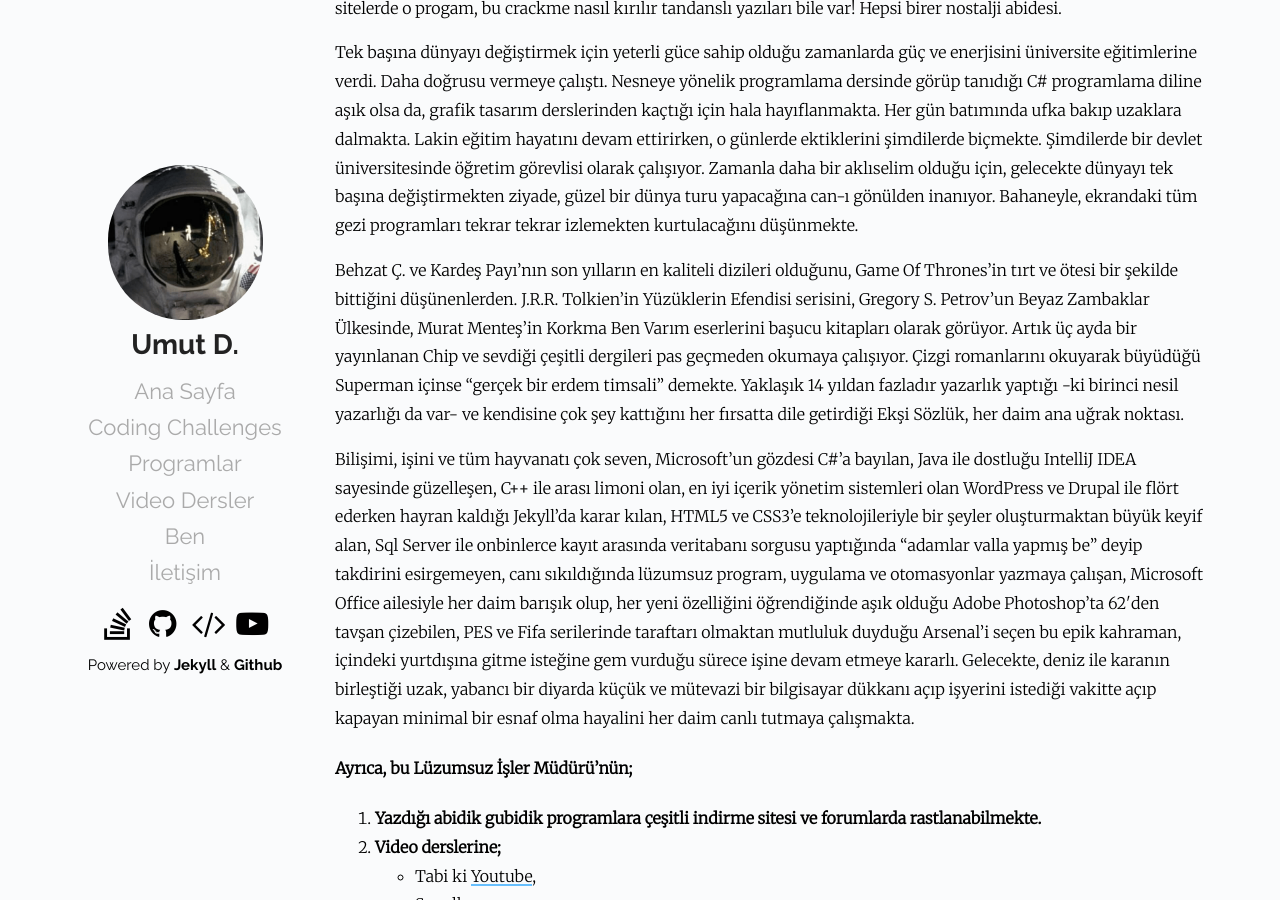
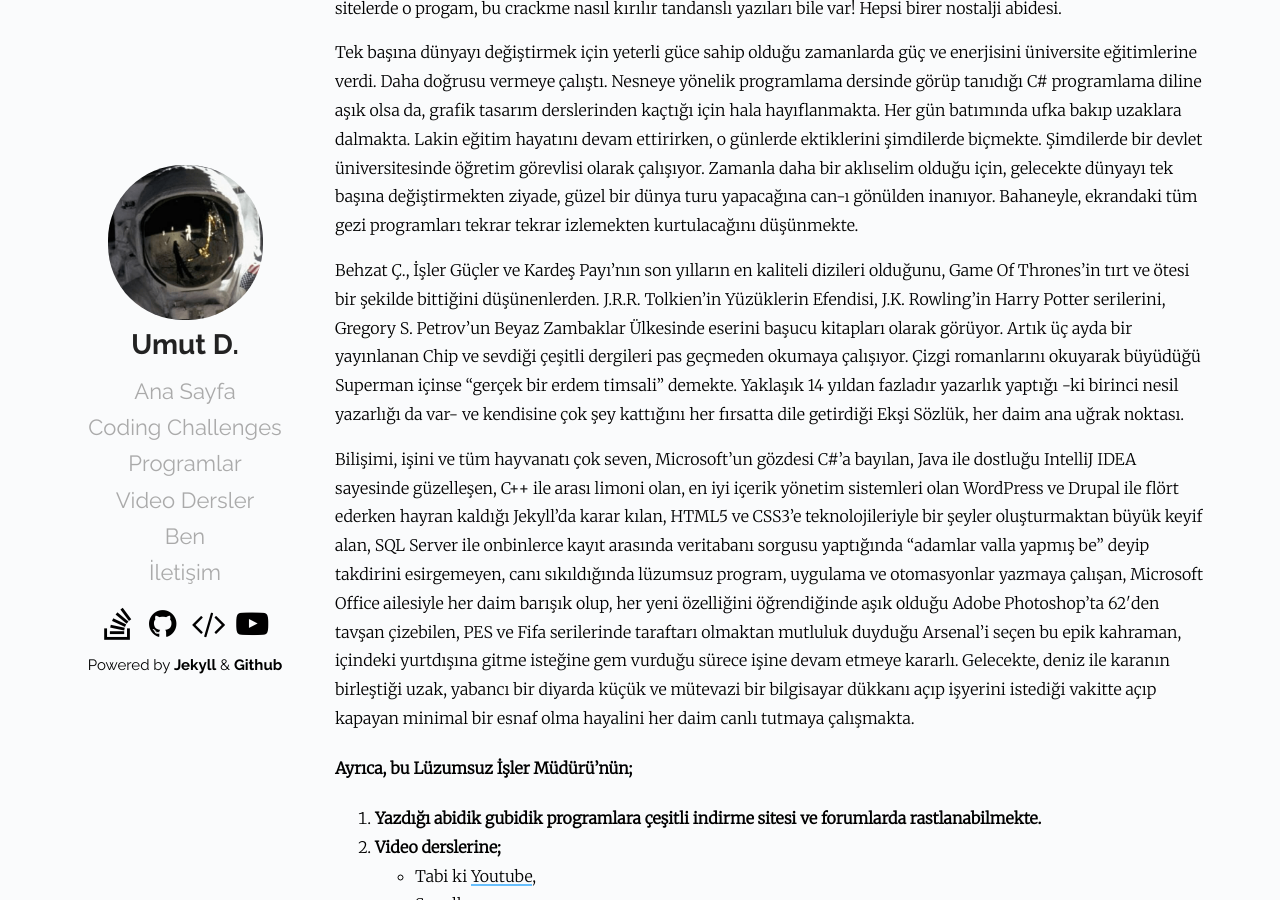
Before and after one commit to Umut-D/umutd.com, a Jekyll site: the page built from pages/ben.md, in a window 1280 px wide and 900 px high, scrolled down 560 px. Built offline with Jekyll 4.4.1, drawn with Linux system fonts in a browser that asks for light colours.

Commit message:
Ben Sayfasi Guncellendi

```diff
--- a/pages/ben.md
+++ b/pages/ben.md
@@ -8,9 +8,9 @@
 
 Tek başına dünyayı değiştirmek için yeterli güce sahip olduğu zamanlarda güç ve enerjisini üniversite eğitimlerine verdi. Daha doğrusu vermeye çalıştı. Nesneye yönelik programlama dersinde görüp tanıdığı C# programlama diline aşık olsa da, grafik tasarım derslerinden kaçtığı için hala hayıflanmakta. Her gün batımında ufka bakıp uzaklara dalmakta. Lakin eğitim hayatını devam ettirirken, o günlerde ektiklerini şimdilerde biçmekte. Şimdilerde bir devlet üniversitesinde öğretim görevlisi olarak çalışıyor. Zamanla daha bir aklıselim olduğu için, gelecekte dünyayı tek başına değiştirmekten ziyade, güzel bir dünya turu yapacağına can-ı gönülden inanıyor. Bahaneyle, ekrandaki tüm gezi programları tekrar tekrar izlemekten kurtulacağını düşünmekte.
 
-Behzat Ç. ve Kardeş Payı'nın son yılların en kaliteli dizileri olduğunu, Game Of Thrones'in tırt ve ötesi bir şekilde bittiğini düşünenlerden. J.R.R. Tolkien'in Yüzüklerin Efendisi serisini, Gregory S. Petrov'un Beyaz Zambaklar Ülkesinde, Murat Menteş'in Korkma Ben Varım eserlerini başucu kitapları olarak görüyor. Artık üç ayda bir yayınlanan Chip ve sevdiği çeşitli dergileri pas geçmeden okumaya çalışıyor. Çizgi romanlarını okuyarak büyüdüğü Superman içinse "gerçek bir erdem timsali" demekte. Yaklaşık 14 yıldan fazladır yazarlık yaptığı -ki birinci nesil yazarlığı da var- ve kendisine çok şey kattığını her fırsatta dile getirdiği Ekşi Sözlük, her daim ana uğrak noktası.
+Behzat Ç., İşler Güçler ve Kardeş Payı'nın son yılların en kaliteli dizileri olduğunu, Game Of Thrones'in tırt ve ötesi bir şekilde bittiğini düşünenlerden. J.R.R. Tolkien'in Yüzüklerin Efendisi, J.K. Rowling'in Harry Potter serilerini, Gregory S. Petrov'un Beyaz Zambaklar Ülkesinde eserini başucu kitapları olarak görüyor. Artık üç ayda bir yayınlanan Chip ve sevdiği çeşitli dergileri pas geçmeden okumaya çalışıyor. Çizgi romanlarını okuyarak büyüdüğü Superman içinse "gerçek bir erdem timsali" demekte. Yaklaşık 14 yıldan fazladır yazarlık yaptığı -ki birinci nesil yazarlığı da var- ve kendisine çok şey kattığını her fırsatta dile getirdiği Ekşi Sözlük, her daim ana uğrak noktası.
 
-Bilişimi, işini ve tüm hayvanatı çok seven, Microsoft'un gözdesi C#'a bayılan, Java ile dostluğu IntelliJ IDEA sayesinde güzelleşen, C++ ile arası limoni olan, en iyi içerik yönetim sistemleri olan WordPress ve Drupal ile flört ederken hayran kaldığı Jekyll'da karar kılan, HTML5 ve CSS3'e teknolojileriyle bir şeyler oluşturmaktan büyük keyif alan, Sql Server ile onbinlerce kayıt arasında veritabanı sorgusu yaptığında "adamlar valla yapmış be" deyip takdirini esirgemeyen, canı sıkıldığında lüzumsuz program, uygulama ve otomasyonlar yazmaya çalışan, Microsoft Office ailesiyle her daim barışık olup, her yeni özelliğini öğrendiğinde aşık olduğu Adobe Photoshop'ta 62′den tavşan çizebilen, PES ve Fifa serilerinde taraftarı olmaktan mutluluk duyduğu Arsenal'i seçen bu epik kahraman, içindeki yurtdışına gitme isteğine gem vurduğu sürece işine devam etmeye kararlı. Gelecekte, deniz ile karanın birleştiği uzak, yabancı bir diyarda küçük ve mütevazi bir bilgisayar dükkanı açıp işyerini istediği vakitte açıp kapayan minimal bir esnaf olma hayalini her daim canlı tutmaya çalışmakta.
+Bilişimi, işini ve tüm hayvanatı çok seven, Microsoft'un gözdesi C#'a bayılan, Java ile dostluğu IntelliJ IDEA sayesinde güzelleşen, C++ ile arası limoni olan, en iyi içerik yönetim sistemleri olan WordPress ve Drupal ile flört ederken hayran kaldığı Jekyll'da karar kılan, HTML5 ve CSS3'e teknolojileriyle bir şeyler oluşturmaktan büyük keyif alan, SQL Server ile onbinlerce kayıt arasında veritabanı sorgusu yaptığında "adamlar valla yapmış be" deyip takdirini esirgemeyen, canı sıkıldığında lüzumsuz program, uygulama ve otomasyonlar yazmaya çalışan, Microsoft Office ailesiyle her daim barışık olup, her yeni özelliğini öğrendiğinde aşık olduğu Adobe Photoshop'ta 62′den tavşan çizebilen, PES ve Fifa serilerinde taraftarı olmaktan mutluluk duyduğu Arsenal'i seçen bu epik kahraman, içindeki yurtdışına gitme isteğine gem vurduğu sürece işine devam etmeye kararlı. Gelecekte, deniz ile karanın birleştiği uzak, yabancı bir diyarda küçük ve mütevazi bir bilgisayar dükkanı açıp işyerini istediği vakitte açıp kapayan minimal bir esnaf olma hayalini her daim canlı tutmaya çalışmakta.
 
 #### Ayrıca, bu Lüzumsuz İşler Müdürü'nün;
 1. **Yazdığı abidik gubidik programlara çeşitli indirme sitesi ve forumlarda rastlanabilmekte.**
```
